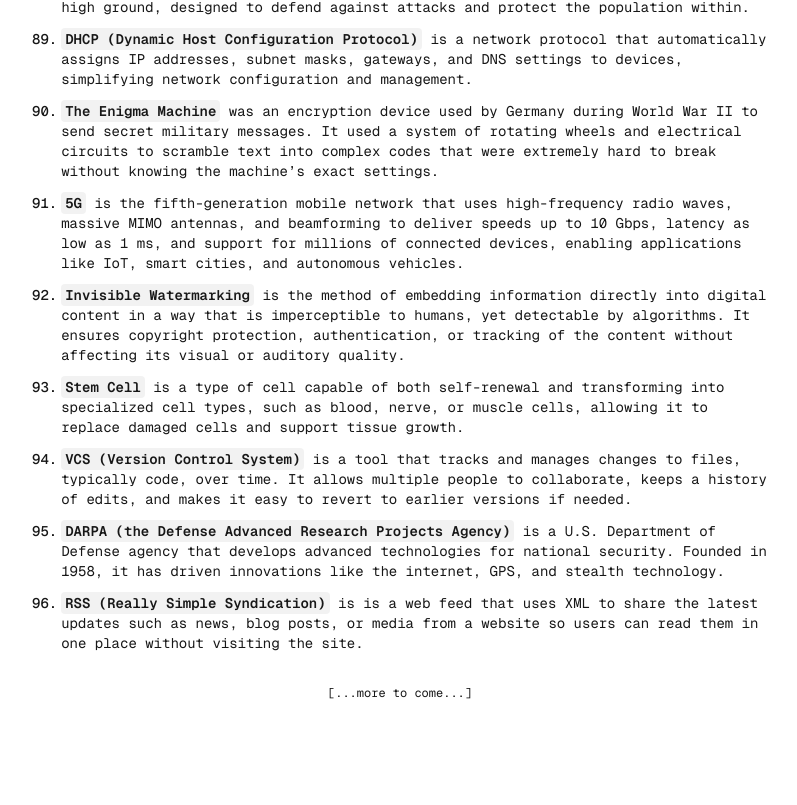
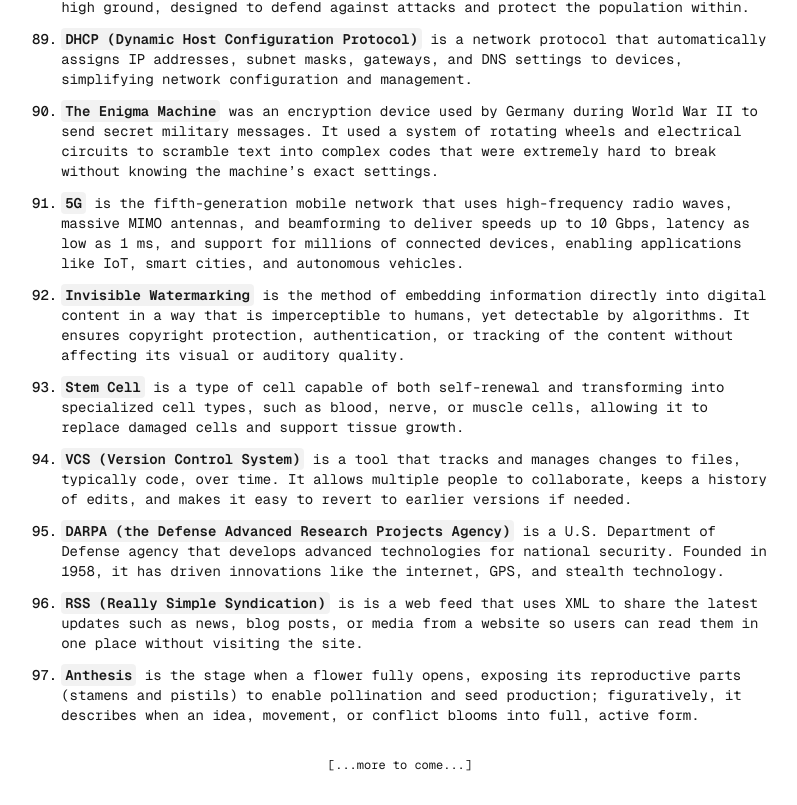
Before and after one commit to BrahimBoussada/mind-log, a Next.js app: page / in a window 1280 px wide. Shown: the part 5450-6255 px from the top of the page, without its empty margins (240-1037 px from the left). Before the commit the page ends 6183 px from the top, so only its background shows below. Built offline with nearby package versions, Linux system fonts and the light colour scheme.

Commit message:
log:05-11-2025

```diff
--- a/src/app/page.tsx
+++ b/src/app/page.tsx
@@ -908,6 +908,16 @@ export default function Home() {
             visiting the site.
           </Text>
         </Note>
+
+        <Note>
+          <N>97. </N>
+          <Text>
+            <Key>Anthesis</Key> is the stage when a flower fully opens, exposing
+            its reproductive parts (stamens and pistils) to enable pollination
+            and seed production; figuratively, it describes when an idea,
+            movement, or conflict blooms into full, active form.
+          </Text>
+        </Note>
       </NoteWrapper>
 
       <span className="font-mono text-xs text-center my-8">
```
